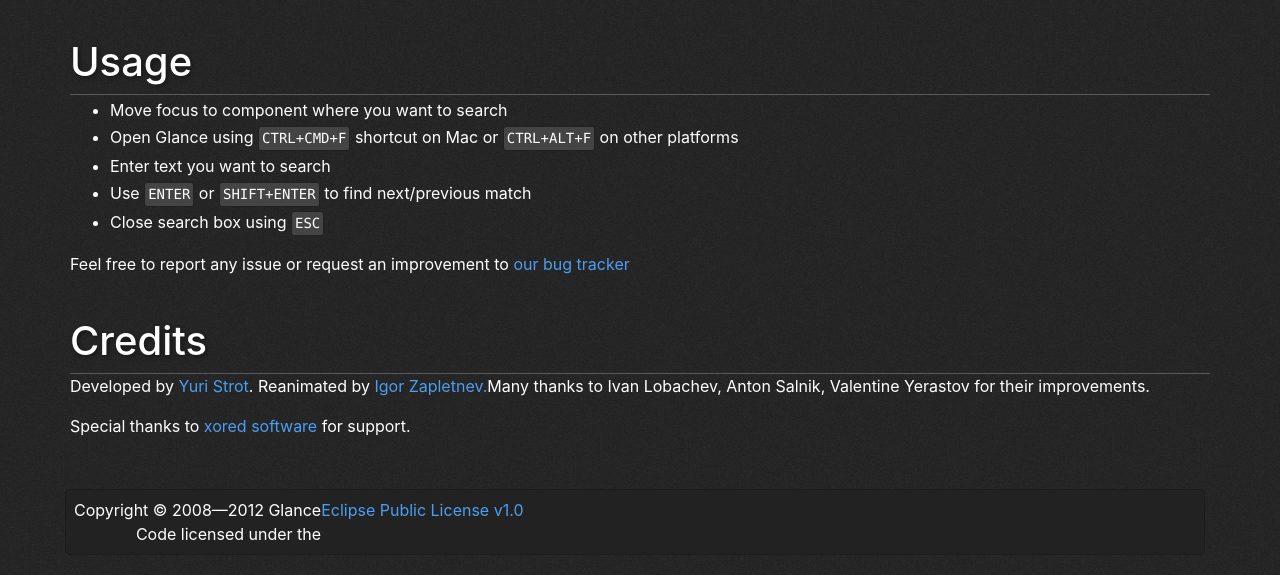
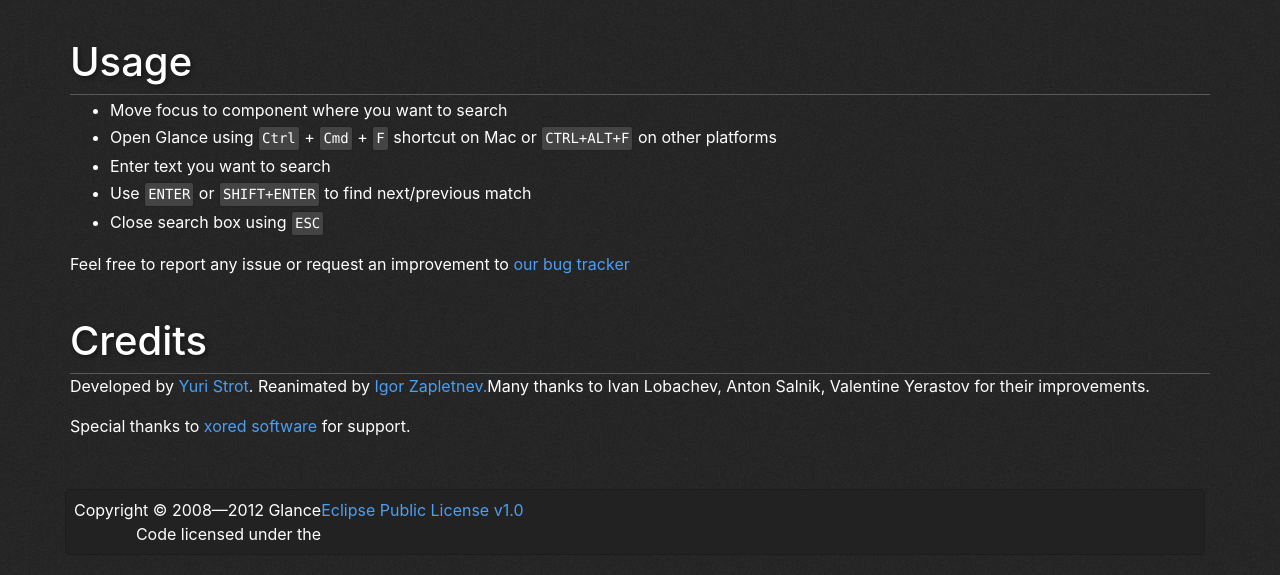
Before and after one commit to ystrot/glance, a plain HTML site: page index.html in a window 1280 px wide. Shown: the part 1237-1812 px from the top of the page. Drawn offline with nearby package versions, Linux system fonts and the light colour scheme.

Commit message:
Update index.html

```diff
--- a/index.html
+++ b/index.html
@@ -100,7 +100,7 @@
     <div class="row">
 	<ul>
 	  <li>Move focus to component where you want to search</li>
-	  <li>Open Glance using <span class="shortcut">CTRL+CMD+F</span> shortcut on Mac or <span class="shortcut">CTRL+ALT+F</span> on other platforms</li>
+	  <li>Open Glance using <span class="shortcut">Ctrl</span> + <span class="shortcut">Cmd</span> + <span class="shortcut">F</span> shortcut on Mac or <span class="shortcut">CTRL+ALT+F</span> on other platforms</li>
 	  <li>Enter text you want to search</li>
 	  <li>Use <span class="shortcut">ENTER</span> or <span class="shortcut">SHIFT+ENTER</span> to find next/previous match</li>
 	  <li>Close search box using <span class="shortcut">ESC</span></li>
```
